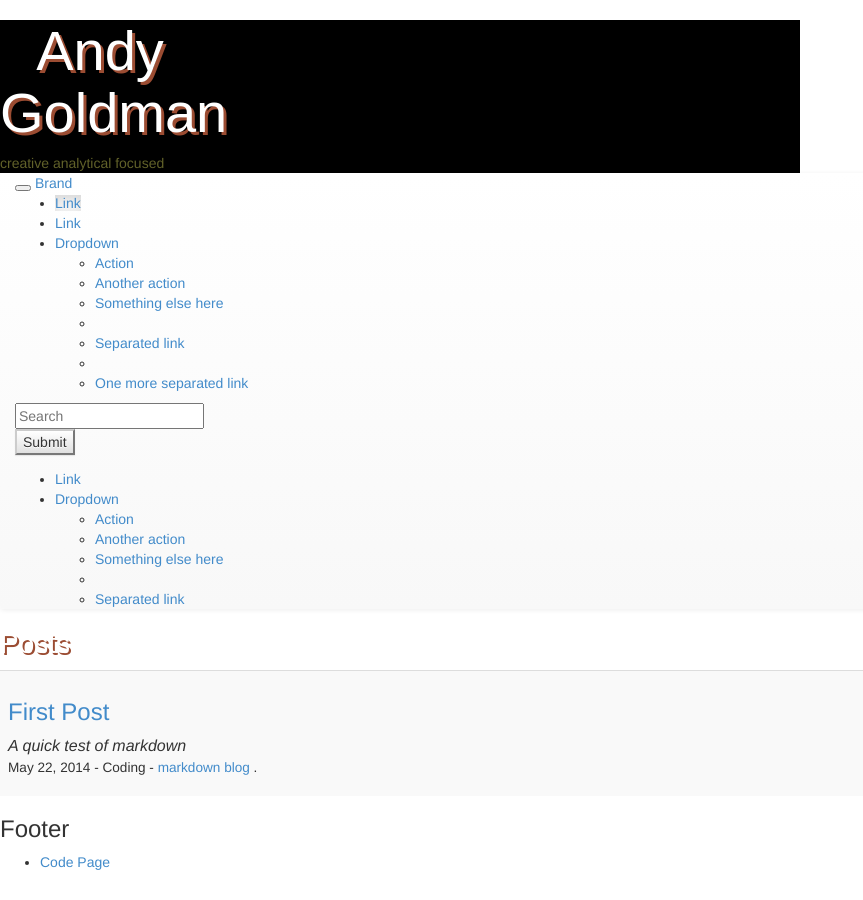
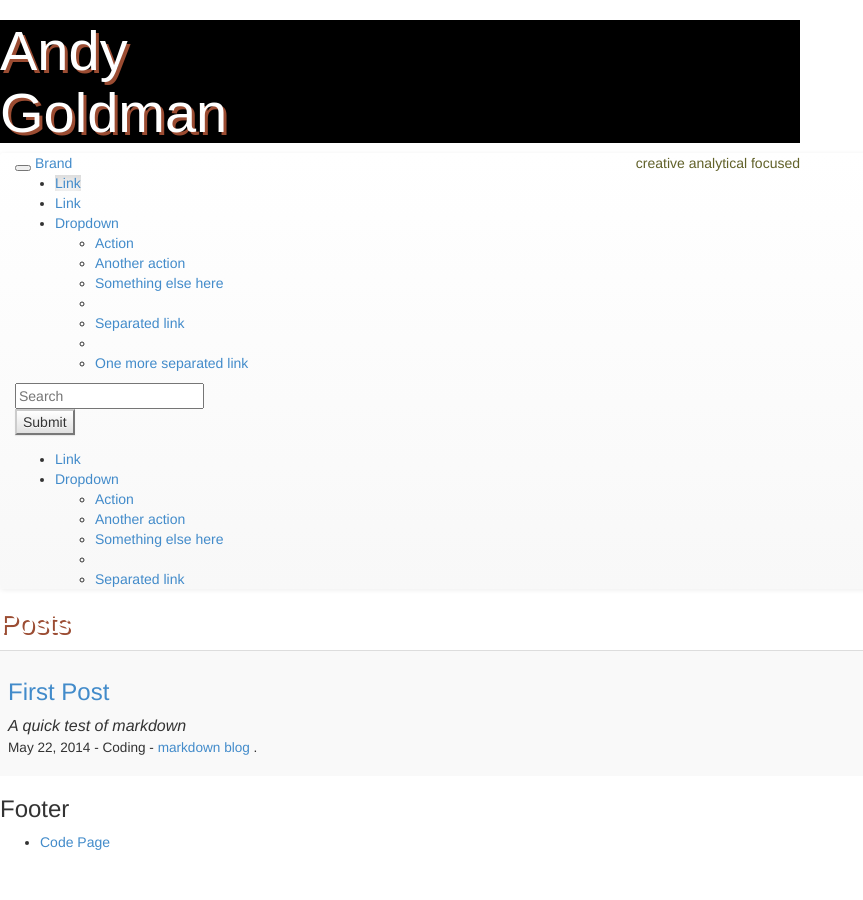
Before and after one commit to AndyGoldman/AndyGoldman2.github.io, a Jekyll site: the page built from index.html, in a window 1280 px wide. Shown: the whole page, without its empty margins (0-863 px from the left). Built offline with Jekyll 4.4.1, drawn with Linux system fonts in a browser that asks for light colours; nearby versions of some CDN libraries.

```diff
--- a/_layouts/main.html
+++ b/_layouts/main.html
@@ -19,7 +19,7 @@
 <body>
   <div id="header" >
 		<h1> Andy Goldman </h1>
-		<span id="tagline">creative analytical focused </span>
+		<div id="tagline">creative analytical focused </div>
 	</div>
 
   {% include menu.html %}
--- a/main.css
+++ b/main.css
@@ -4,7 +4,6 @@ h1 {
 	font-size: 4em;
 	color: white;
 	text-shadow: 3px 3px rgb(155,76,50);
-	text-align: center;
 }
 
 h2 {
@@ -25,8 +24,10 @@ body {
 }
 
 #tagline {
-	width: 800px;
+	width: 400px;
 	text-align: right;
 	font-family: inherit;
 	color: rgb(97,97,41);
+	display: block;
+	float: right;
 }
```
